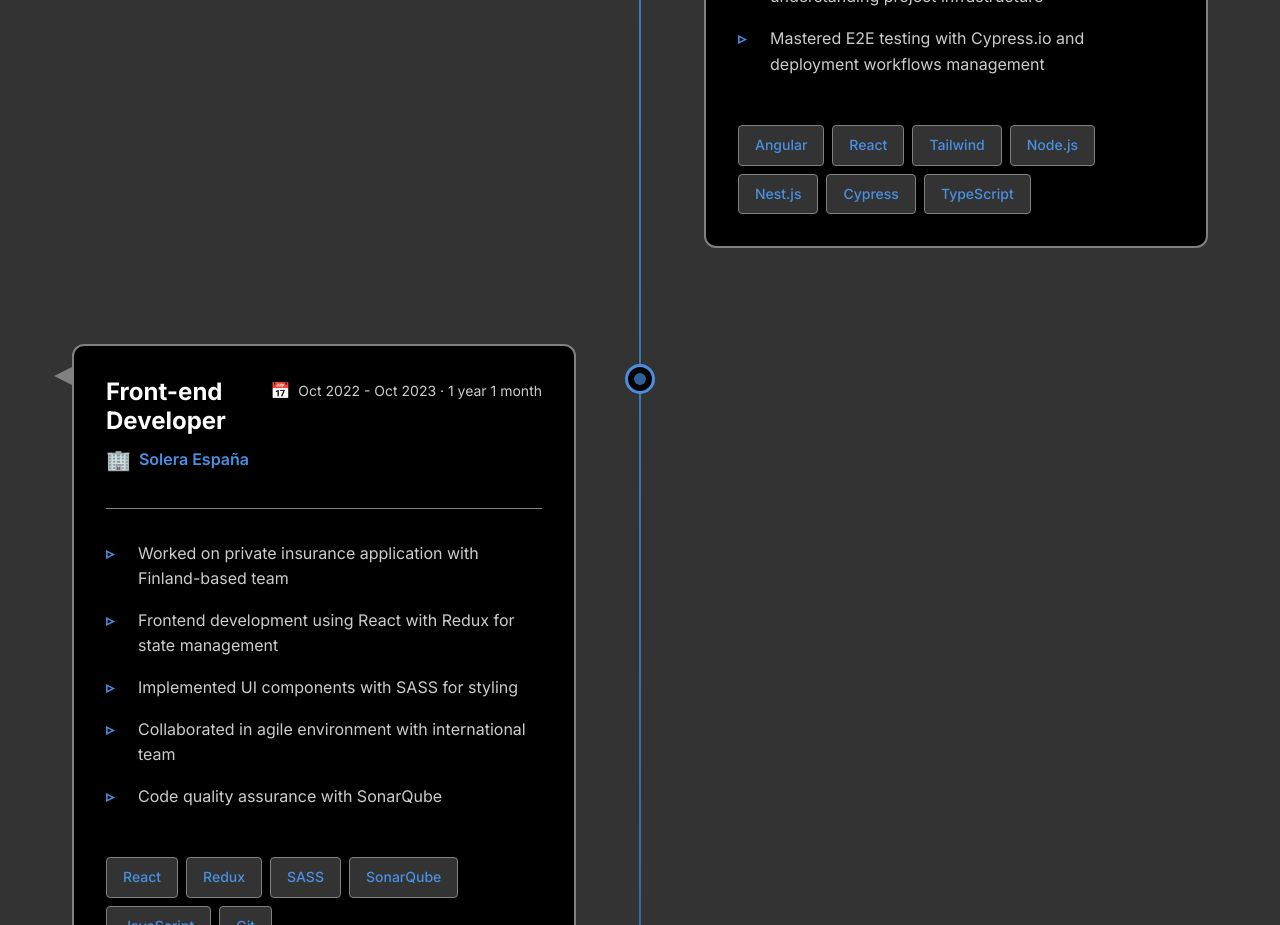
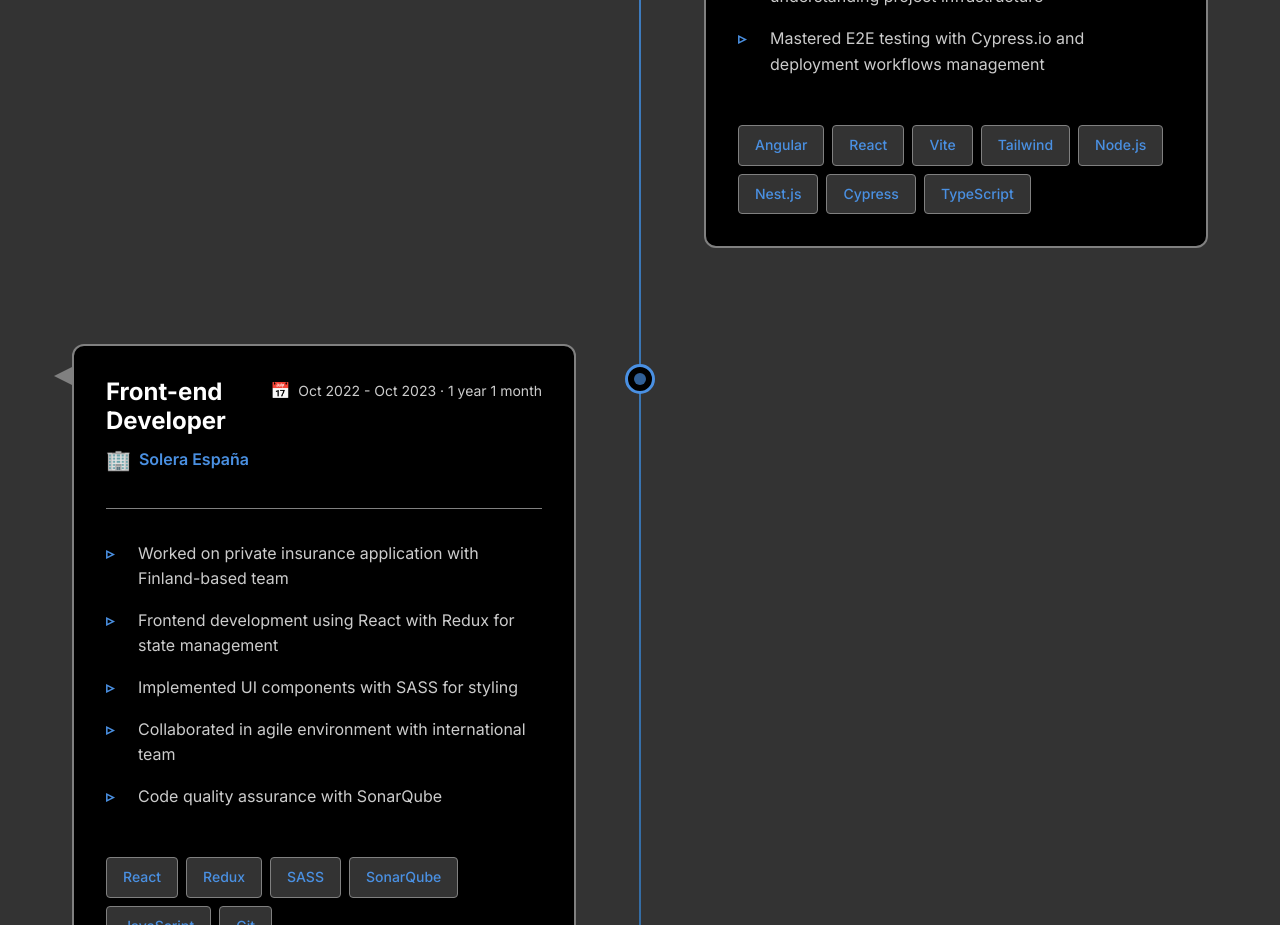
Before and after one commit to ChuDi15/Portfolio, a React (Vite) app: page / in a window 1280 px wide. Shown: the part 5520-6445 px from the top of the page. Built offline with nearby package versions, Linux system fonts and the light colour scheme.

Commit message:
feat: 1.01 Añadidas correcciones y actualizado README

```diff
--- a/src/components/Experience/Experience.tsx
+++ b/src/components/Experience/Experience.tsx
@@ -38,7 +38,7 @@
         'Developed full-stack curiosity, learning Nest.js and understanding project infrastructure',
         'Mastered E2E testing with Cypress.io and deployment workflows management'
       ],
-      technologies: ['Angular', 'React', 'Tailwind', 'Node.js', 'Nest.js', 'Cypress', 'TypeScript']
+      technologies: ['Angular', 'React', 'Vite', 'Tailwind', 'Node.js', 'Nest.js', 'Cypress', 'TypeScript']
     },
     {
       title: 'Front-end Developer',
```
Also changed, not shown: 1 other file (tests, documents, lock files or other folders).
